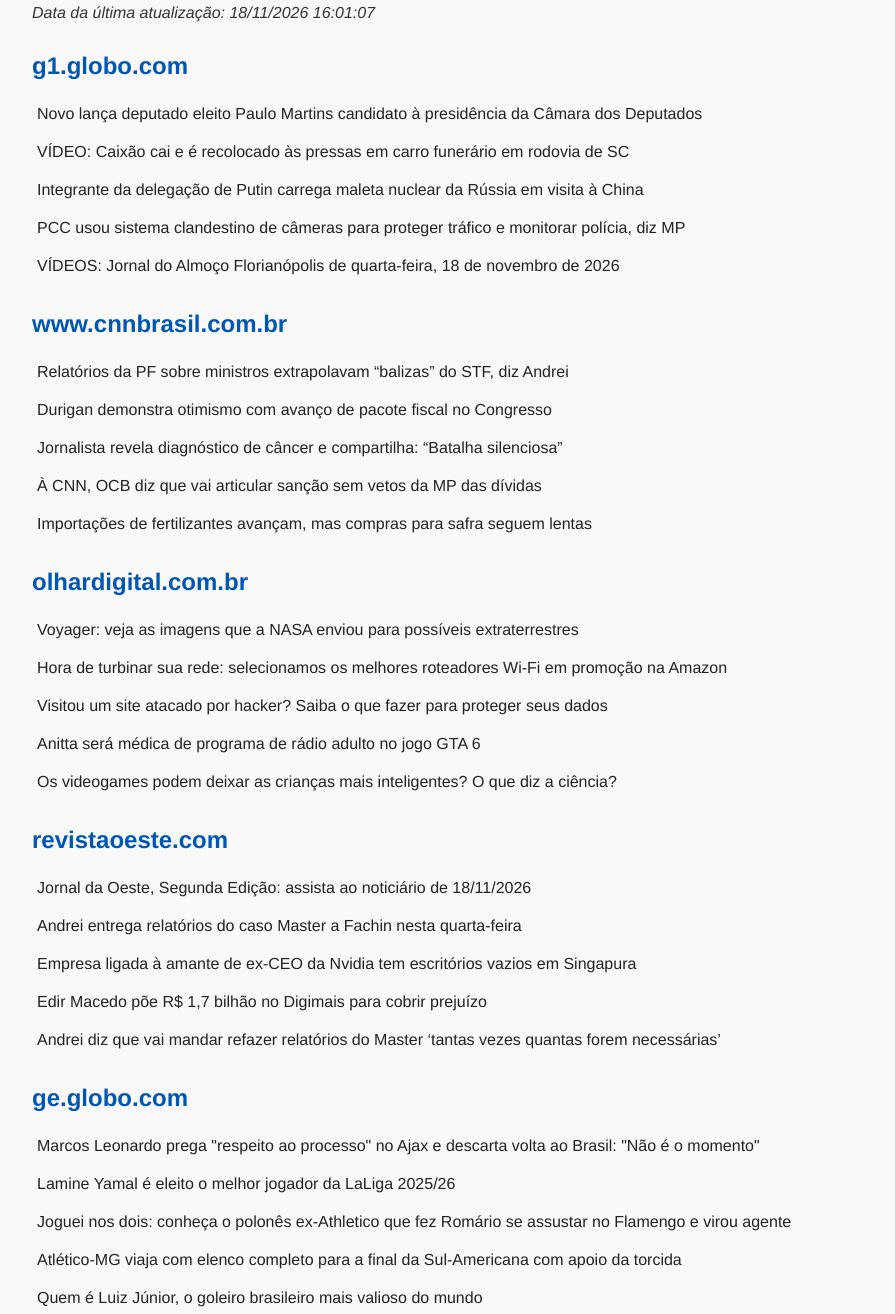
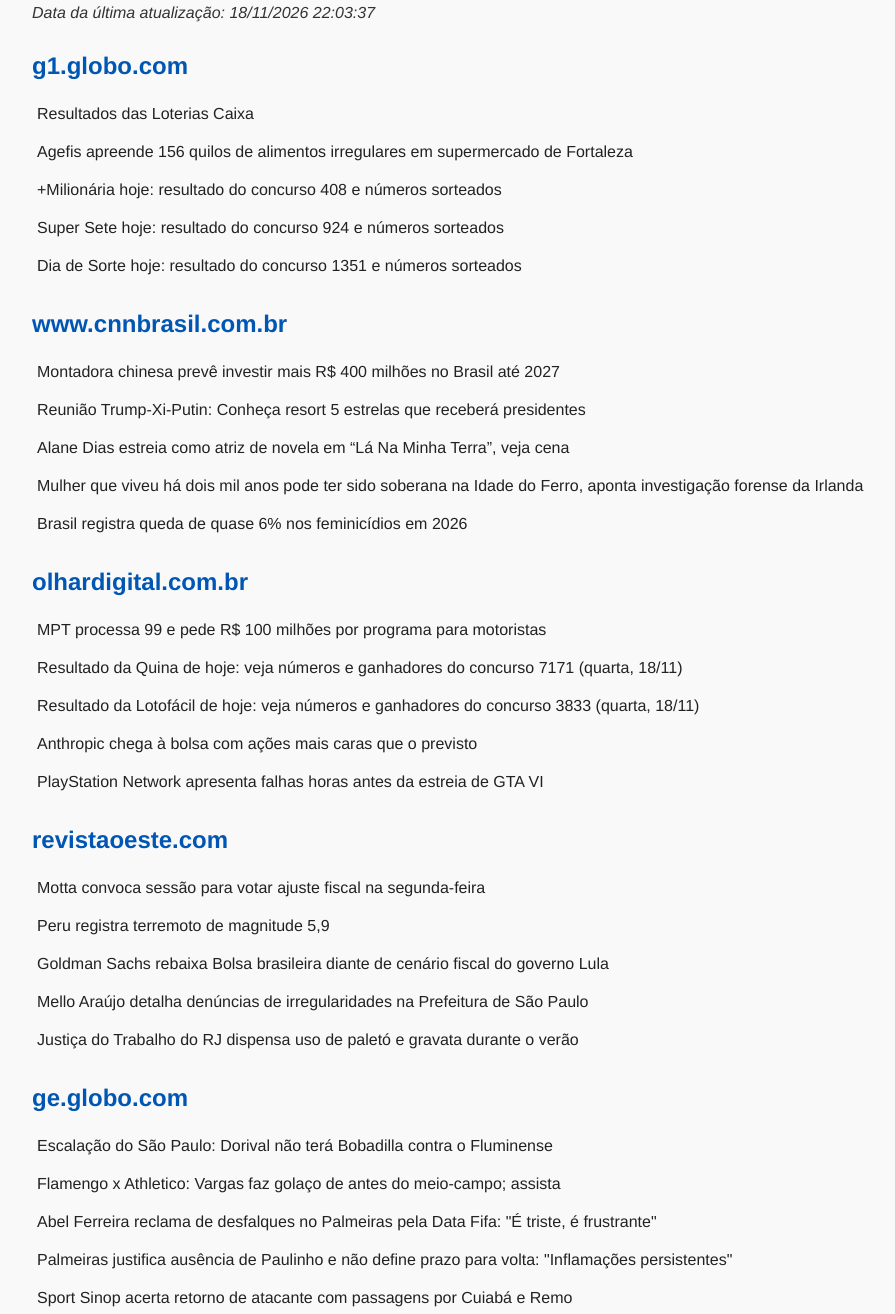
Before and after one commit to Reinaldopinheiro/reinaldopinheiro.github.io, a plain HTML site: page noticias/noticias.html in a window 1280 px wide. Shown: the part 106-1420 px from the top of the page, without its empty margins (8-903 px from the left). Drawn offline with Linux system fonts and the light colour scheme.

Commit message:
Automação: Noticias RPC atualizadas

```diff
--- a/noticias/noticias.html
+++ b/noticias/noticias.html
@@ -13,46 +13,47 @@
 </style>
 </head><body>
 <h1>NOTICIAS RPC</h1>
-<p><em>Data da última atualização: 18/11/2026 16:01:07</em></p>
+<p><em>Data da última atualização: 18/11/2026 22:03:37</em></p>
 <h2>g1.globo.com</h2>
 <div class="noticias">
-<div class="noticia"><a href="https://g1.globo.com/politica/noticia/2026/11/18/novo-lanca-deputado-eleito-paulo-martins-candidato-a-presidencia-da-camara-dos-deputados.ghtml" target="_blank">Novo lança deputado eleito Paulo Martins candidato à presidência da Câmara dos Deputados</a></div>
-<div class="noticia"><a href="https://g1.globo.com/sc/santa-catarina/noticia/2026/11/18/video-caixao-cai-recolocado-pressas-carro-funerario-rodovia-sc.ghtml" target="_blank">VÍDEO: Caixão cai e é recolocado às pressas em carro funerário em rodovia de SC</a></div>
-<div class="noticia"><a href="https://g1.globo.com/mundo/noticia/2026/11/18/delegacao-dputin-maleta-nuclear-russia.ghtml" target="_blank">Integrante da delegação de Putin carrega maleta nuclear da Rússia em visita à China</a></div>
-<div class="noticia"><a href="https://g1.globo.com/sp/campinas-regiao/noticia/2026/11/18/pcc-usou-sistema-clandestino-de-cameras-para-proteger-trafico-e-monitorar-policia-diz-mp.ghtml" target="_blank">PCC usou sistema clandestino de câmeras para proteger tráfico e monitorar polícia, diz MP</a></div>
-<div class="noticia"><a href="https://g1.globo.com/sc/santa-catarina/edicao/2026/11/18/videos-jornal-do-almoco-florianopolis-de-quarta-feira-18-de-novembro-de-2026.ghtml" target="_blank">VÍDEOS: Jornal do Almoço Florianópolis de quarta-feira, 18 de novembro de 2026</a></div>
+<div class="noticia"><a href="https://g1.globo.com/loterias/sorteios-caixa/ao-vivo/resultado-loterias-caixa.ghtml" target="_blank">Resultados das Loterias Caixa</a></div>
+<div class="noticia"><a href="https://g1.globo.com/ce/ceara/noticia/2026/11/18/agefis-apreende-de-alimentos-irregulares-em-supermercado-fortaleza.ghtml" target="_blank">Agefis apreende 156 quilos de alimentos irregulares em supermercado de Fortaleza</a></div>
+<div class="noticia"><a href="https://g1.globo.com/loterias/milionaria/noticia/2026/11/18/milionaria-hoje-resultado-do-concurso-408-e-numeros-sorteados.ghtml" target="_blank">+Milionária hoje: resultado do concurso 408 e números sorteados</a></div>
+<div class="noticia"><a href="https://g1.globo.com/loterias/super-sete/noticia/2026/11/18/super-sete-hoje-resultado-do-concurso-924-e-numeros-sorteados.ghtml" target="_blank">Super Sete hoje: resultado do concurso 924 e números sorteados</a></div>
+<div class="noticia"><a href="https://g1.globo.com/loterias/dia-de-sorte/noticia/2026/11/18/dia-de-sorte-hoje-resultado-do-concurso-1351-e-numeros-sorteados.ghtml" target="_blank">Dia de Sorte hoje: resultado do concurso 1351 e números sorteados</a></div>
 </div>
 <h2>www.cnnbrasil.com.br</h2>
 <div class="noticias">
-<div class="noticia"><a href="https://www.cnnbrasil.com.br/politica/relatorios-da-pf-sobre-ministros-extrapolavam-balizas-do-stf-diz-andrei/" target="_blank">Relatórios da PF sobre ministros extrapolavam “balizas” do STF, diz Andrei</a></div>
-<div class="noticia"><a href="https://www.cnnbrasil.com.br/economia/money/macroeconomia/durigan-demonstra-otimismo-com-avanco-de-pacote-fiscal-no-congresso/" target="_blank">Durigan demonstra otimismo com avanço de pacote fiscal no Congresso</a></div>
-<div class="noticia"><a href="https://www.cnnbrasil.com.br/esportes/futebol/jornalista-revela-diagnostico-de-cancer-e-compartilha-batalha-silenciosa/" target="_blank">Jornalista revela diagnóstico de câncer e compartilha: “Batalha silenciosa”</a></div>
-<div class="noticia"><a href="https://www.cnnbrasil.com.br/agro/a-cnn-ocb-diz-que-vai-articular-sancao-sem-vetos-da-mp-das-dividas/" target="_blank">À CNN, OCB diz que vai articular sanção sem vetos da MP das dívidas</a></div>
-<div class="noticia"><a href="https://www.cnnbrasil.com.br/agro/importacoes-de-fertilizantes-avancam-mas-compras-para-safra-seguem-lentas/" target="_blank">Importações de fertilizantes avançam, mas compras para safra seguem lentas</a></div>
+<div class="noticia"><a href="https://www.cnnbrasil.com.br/economia/money/negocios/montadora-chinesa-preve-investir-mais-r-400-milhoes-no-brasil-ate-2027/" target="_blank">Montadora chinesa prevê investir mais R$ 400 milhões no Brasil até 2027</a></div>
+<div class="noticia"><a href="https://www.cnnbrasil.com.br/internacional/reuniao-trump-xi-putin-conheca-resort-5-estrelas-que-recebera-presidentes/" target="_blank">Reunião Trump-Xi-Putin: Conheça resort 5 estrelas que receberá presidentes</a></div>
+<div class="noticia"><a href="https://www.cnnbrasil.com.br/pop/tv/alane-dias-estreia-como-atriz-de-novela-em-la-na-minha-terra-veja-cena/" target="_blank">Alane Dias estreia como atriz de novela em “Lá Na Minha Terra”, veja cena</a></div>
+<div class="noticia"><a href="https://www.cnnbrasil.com.br/ciencia/mulher-que-viveu-ha-dois-mil-anos-pode-ter-sido-soberana-na-idade-do-ferro-aponta-investigacao-forense-da-irlanda/" target="_blank">Mulher que viveu há dois mil anos pode ter sido soberana na Idade do Ferro, aponta investigação forense da Irlanda</a></div>
+<div class="noticia"><a href="https://www.cnnbrasil.com.br/nacional/brasil/brasil-registra-queda-de-quase-6-nos-feminicidios-em-2026/" target="_blank">Brasil registra queda de quase 6% nos feminicídios em 2026</a></div>
 </div>
 <h2>olhardigital.com.br</h2>
 <div class="noticias">
-<div class="noticia"><a href="https://olhardigital.com.br/2026/11/18/ciencia-e-espaco/voyager-veja-as-imagens-que-a-nasa-enviou-para-possiveis-extraterrestres/" target="_blank">Voyager: veja as imagens que a NASA enviou para possíveis extraterrestres</a></div>
-<div class="noticia"><a href="https://olhardigital.com.br/2026/11/18/reviews/hora-de-turbinar-sua-rede-selecionamos-os-melhores-roteadores-wi-fi-em-promocao-na-amazon-2/" target="_blank">Hora de turbinar sua rede: selecionamos os melhores roteadores Wi-Fi em promoção na Amazon</a></div>
-<div class="noticia"><a href="https://olhardigital.com.br/2026/11/18/seguranca/visitou-um-site-atacado-por-hacker-saiba-o-que-fazer-para-proteger-seus-dados/" target="_blank">Visitou um site atacado por hacker? Saiba o que fazer para proteger seus dados</a></div>
-<div class="noticia"><a href="https://olhardigital.com.br/2026/11/18/games-e-consoles/anitta-sera-medica-de-programa-de-radio-adulto-no-jogo-gta-6/" target="_blank">Anitta será médica de programa de rádio adulto no jogo GTA 6</a></div>
-<div class="noticia"><a href="https://olhardigital.com.br/2026/11/18/games-e-consoles/videogames-criancas-inteligencia-desenvolvimento-cognitivo/" target="_blank">Os videogames podem deixar as crianças mais inteligentes? O que diz a ciência?</a></div>
+<div class="noticia"><a href="https://olhardigital.com.br/2026/11/18/carros-e-tecnologia/mpt-processa-99-e-pede-r-100-milhoes-por-programa-para-motoristas/" target="_blank">MPT processa 99 e pede R$ 100 milhões por programa para motoristas</a></div>
+<div class="noticia"><a href="https://olhardigital.com.br/2026/11/18/internet-e-redes-sociais/resultado-da-quina-de-hoje-veja-numeros-e-ganhadores-do-concurso-7171-quarta-18-11/" target="_blank">Resultado da Quina de hoje: veja números e ganhadores do concurso 7171 (quarta, 18/11)</a></div>
+<div class="noticia"><a href="https://olhardigital.com.br/2026/11/18/internet-e-redes-sociais/resultado-da-lotofacil-de-hoje-veja-numeros-e-ganhadores-do-concurso-3833-quarta-18-11/" target="_blank">Resultado da Lotofácil de hoje: veja números e ganhadores do concurso 3833 (quarta, 18/11)</a></div>
+<div class="noticia"><a href="https://olhardigital.com.br/2026/11/18/pro/anthropic-chega-a-bolsa-com-acoes-mais-caras-que-o-previsto/" target="_blank">Anthropic chega à bolsa com ações mais caras que o previsto</a></div>
+<div class="noticia"><a href="https://olhardigital.com.br/2026/11/18/games-e-consoles/playstation-network-apresenta-falhas-horas-antes-da-estreia-de-gta-vi/" target="_blank">PlayStation Network apresenta falhas horas antes da estreia de GTA VI</a></div>
 </div>
 <h2>revistaoeste.com</h2>
 <div class="noticias">
-<div class="noticia"><a href="https://revistaoeste.com/videos/jornal-da-oeste/jornal-da-oeste-segunda-edicao-assista-ao-noticiario-de-18-11-2026/" target="_blank">Jornal da Oeste, Segunda Edição: assista ao noticiário de 18/11/2026</a></div>
-<div class="noticia"><a href="https://revistaoeste.com/no-ponto/andrei-entrega-relatorios-do-caso-master-a-fachin-nesta-quarta-feira/" target="_blank">Andrei entrega relatórios do caso Master a Fachin nesta quarta-feira</a></div>
-<div class="noticia"><a href="https://revistaoeste.com/mundo/empresa-ligada-a-amante-de-ex-ceo-da-nvidia-tem-escritorios-vazios-em-singapura/" target="_blank">Empresa ligada à amante de ex-CEO da Nvidia tem escritórios vazios em Singapura</a></div>
-<div class="noticia"><a href="https://revistaoeste.com/economia/edir-macedo-poe-r-17-bilhao-no-digimais-para-cobrir-prejuizo/" target="_blank">Edir Macedo põe R$ 1,7 bilhão no Digimais para cobrir prejuízo</a></div>
-<div class="noticia"><a href="https://revistaoeste.com/politica/andrei-diz-que-vai-mandar-refazer-relatorios-do-master-tantas-vezes-quantas-forem-necessarias/" target="_blank">Andrei diz que vai mandar refazer relatórios do Master ‘tantas vezes quantas forem necessárias’</a></div>
+<div class="noticia"><a href="https://revistaoeste.com/politica/motta-convoca-sessao-para-votar-ajuste-fiscal-na-segunda-feira/" target="_blank">Motta convoca sessão para votar ajuste fiscal na segunda-feira</a></div>
+<div class="noticia"><a href="https://revistaoeste.com/mundo/peru-registra-terremoto-de-magnitude-59/" target="_blank">Peru registra terremoto de magnitude 5,9</a></div>
+<div class="noticia"><a href="https://revistaoeste.com/economia/goldman-sachs-rebaixa-bolsa-brasileira-diante-de-cenario-fiscal-do-governo-lula/" target="_blank">Goldman Sachs rebaixa Bolsa brasileira diante de cenário fiscal do governo Lula</a></div>
+<div class="noticia"><a href="https://revistaoeste.com/politica/mello-araujo-detalha-denuncias-de-irregularidades-na-prefeitura-de-sao-paulo/" target="_blank">Mello Araújo detalha denúncias de irregularidades na Prefeitura de São Paulo</a></div>
+<div class="noticia"><a href="https://revistaoeste.com/politica/justica-do-trabalho-do-rj-dispensa-uso-de-paleto-e-gravata-durante-o-verao/" target="_blank">Justiça do Trabalho do RJ dispensa uso de paletó e gravata durante o verão</a></div>
 </div>
 <h2>ge.globo.com</h2>
 <div class="noticias">
-<div class="noticia"><a href="https://ge.globo.com/futebol/futebol-internacional/noticia/2026/11/18/marcos-leonardo-prega-respeito-ao-processo-no-ajax-e-descarta-volta-ao-brasil-nao-e-o-momento.ghtml" target="_blank">Marcos Leonardo prega "respeito ao processo" no Ajax e descarta volta ao Brasil: "Não é o momento"</a></div>
-<div class="noticia"><a href="https://ge.globo.com/futebol/futebol-internacional/futebol-espanhol/noticia/2026/11/18/lamine-yamal-e-eleito-o-melhor-jogador-da-laliga-202526.ghtml" target="_blank">Lamine Yamal é eleito o melhor jogador da LaLiga 2025/26</a></div>
-<div class="noticia"><a href="https://ge.globo.com/futebol/times/flamengo/noticia/2026/11/18/joguei-nos-dois-conheca-o-polones-ex-athletico-que-fez-romario-se-assustar-no-flamengo-e-virou-agente.ghtml" target="_blank">Joguei nos dois: conheça o polonês ex-Athletico que fez Romário se assustar no Flamengo e virou agente   </a></div>
-<div class="noticia"><a href="https://ge.globo.com/futebol/times/atletico-mg/noticia/2026/11/18/atletico-mg-viaja-com-elenco-completo-para-a-final-da-sul-americana-com-apoio-da-torcida.ghtml" target="_blank">Atlético-MG viaja com elenco completo para a final da Sul-Americana com apoio da torcida</a></div>
-<div class="noticia"><a href="https://ge.globo.com/pi/futebol/noticia/2026/11/18/quem-e-luiz-junior-o-goleiro-brasileiro-mais-valioso-do-mundo.ghtml" target="_blank">Quem é Luiz Júnior, o goleiro brasileiro mais valioso do mundo</a></div>
+<div class="noticia"><a href="https://ge.globo.com/futebol/times/sao-paulo/noticia/2026/11/18/escalacao-do-sao-paulo-dorival-nao-tera-bobadilla-contra-o-fluminense.ghtml" target="_blank">Escalação do São Paulo: Dorival não terá Bobadilla contra o Fluminense</a></div>
+<div class="noticia"><a href="https://ge.globo.com/pr/futebol/brasileirao-serie-a/noticia/2026/11/18/flamengo-x-athletico-vargas-faz-golaco-de-antes-do-meio-campo-assista.ghtml" target="_blank">Flamengo x Athletico: Vargas faz golaço de antes do meio-campo; assista</a></div>
+<div class="noticia"><a href="https://ge.globo.com/futebol/times/palmeiras/noticia/2026/11/18/abel-ferreira-reclama-de-desfalques-no-palmeiras-pela-data-fifa-e-triste-e-frustrante.ghtml" target="_blank">Abel Ferreira reclama de desfalques no Palmeiras pela Data Fifa: "É triste, é frustrante"</a></div>
+<div class="noticia"><a href="https://ge.globo.com/futebol/times/palmeiras/noticia/2026/11/18/palmeiras-justifica-ausencia-de-paulinho-e-nao-define-prazo-para-volta-inflamacoes-persistentes.ghtml" target="_blank">Palmeiras justifica ausência de Paulinho e não define prazo para volta: "Inflamações persistentes"</a></div>
+<div class="noticia"><a href="https://ge.globo.com/mt/futebol/times/sport-sinop/noticia/2026/11/18/sport-sinop-acerta-retorno-de-atacante-com-passagens-por-cuiaba-e-remo.ghtml" target="_blank">Sport Sinop acerta retorno de atacante com passagens por Cuiabá e Remo
+</a></div>
 </div>
 <footer>
   <p>© 2026 Copyright Reinaldo Pinheiro Consultoria com Gemini - Versão 5.5 (Script Automático)</p>
```
